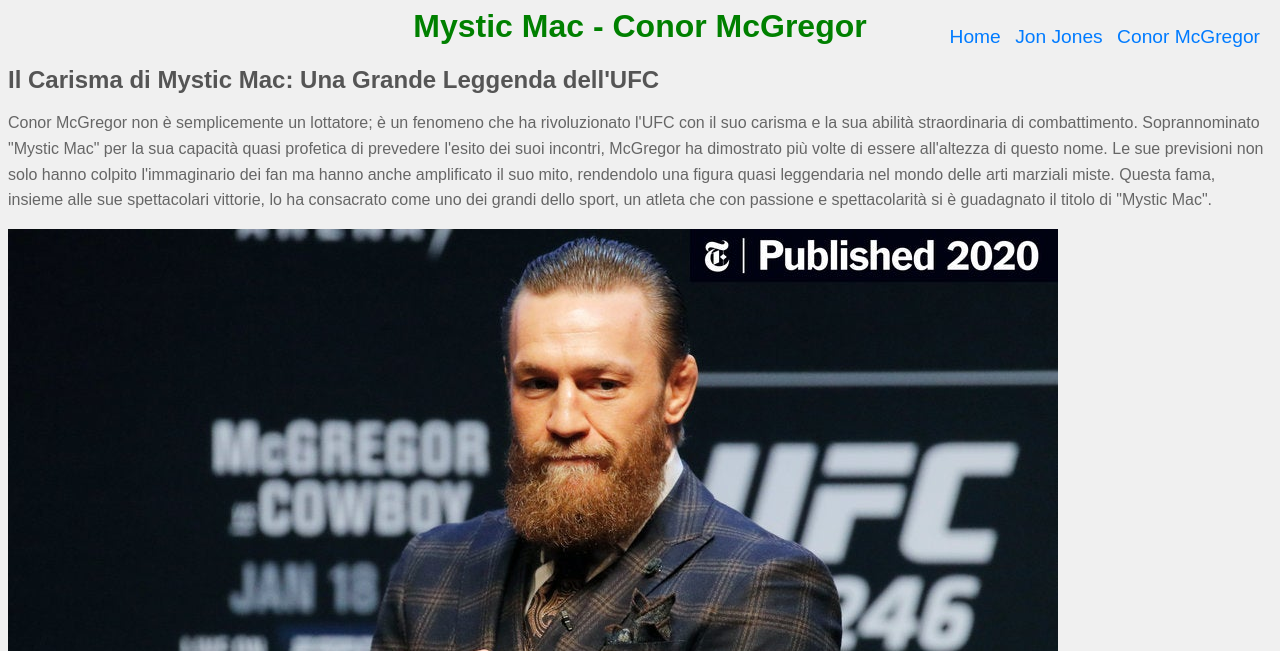
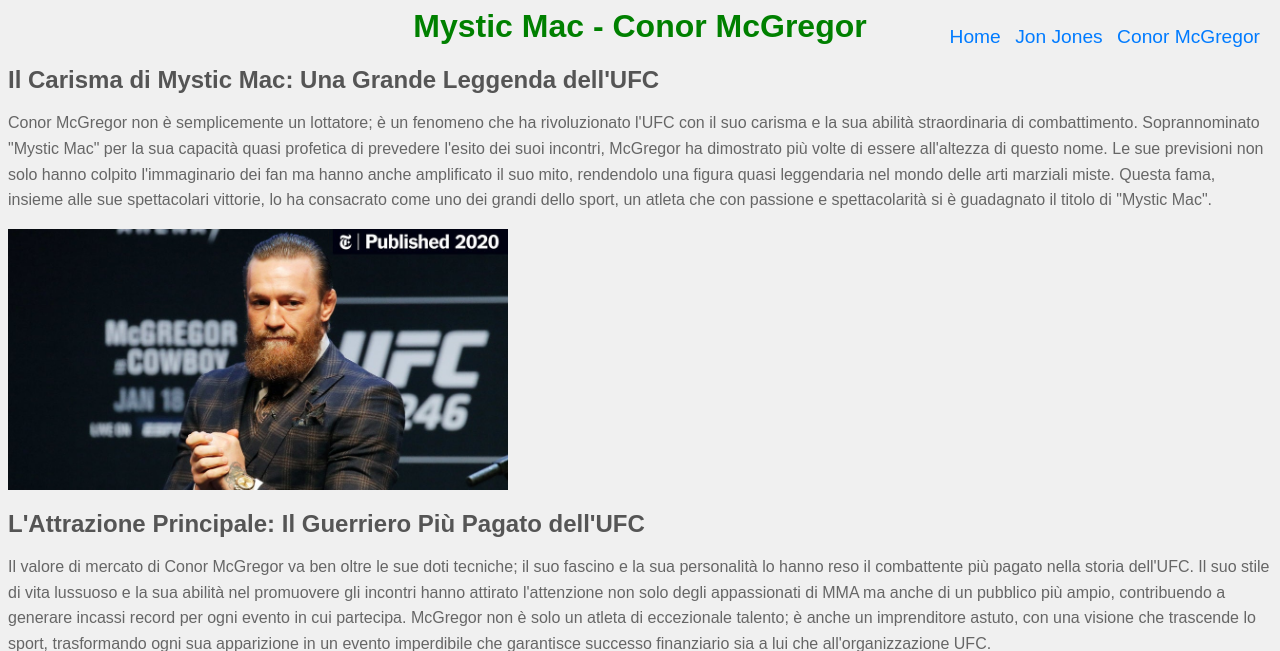
Before and after one commit to kpn14/sito-web, a plain HTML site: page conor_mcgregor.html in a window 1280 px wide. Shown: the top 651 px of the page. Drawn offline with Linux system fonts and the light colour scheme; a script that the page names is missing.

Commit message:
Update conor_mcgregor.html

```diff
--- a/conor_mcgregor.html
+++ b/conor_mcgregor.html
@@ -9,7 +9,7 @@
         <h1 style="color:green">Mystic Mac - Conor McGregor</h1>
        <h2>Il Carisma di Mystic Mac: Una Grande Leggenda dell'UFC</h2>
        <p>Conor McGregor non è semplicemente un lottatore; è un fenomeno che ha rivoluzionato l'UFC con il suo carisma e la sua abilità straordinaria di combattimento. Soprannominato "Mystic Mac" per la sua capacità quasi profetica di prevedere l'esito dei suoi incontri, McGregor ha dimostrato più volte di essere all'altezza di questo nome. Le sue previsioni non solo hanno colpito l'immaginario dei fan ma hanno anche amplificato il suo mito, rendendolo una figura quasi leggendaria nel mondo delle arti marziali miste. Questa fama, insieme alle sue spettacolari vittorie, lo ha consacrato come uno dei grandi dello sport, un atleta che con passione e spettacolarità si è guadagnato il titolo di "Mystic Mac".</p>
-      <img src="conor-mcgregor.jpg" alt="Conor McGregor">
+      <img src="conor-mcgregor.jpg" alt="Conor McGregor" style="width: 500px; height: auto;">
         <h2>L'Attrazione Principale: Il Guerriero Più Pagato dell'UFC</h2>
        <p>Il valore di mercato di Conor McGregor va ben oltre le sue doti tecniche; il suo fascino e la sua personalità lo hanno reso il combattente più pagato nella storia dell'UFC. Il suo stile di vita lussuoso e la sua abilità nel promuovere gli incontri hanno attirato l'attenzione non solo degli appassionati di MMA ma anche di un pubblico più ampio, contribuendo a generare incassi record per ogni evento in cui partecipa. McGregor non è solo un atleta di eccezionale talento; è anche un imprenditore astuto, con una visione che trascende lo sport, trasformando ogni sua apparizione in un evento imperdibile che garantisce successo finanziario sia a lui che all'organizzazione UFC.</p>
        <img src="https://assets.manutd.com/AssetPicker/images/0/0/11/244/783567/GettyImages-50116810011552988192929_medium.jpg" alt="Conor McGregor" style="width: 500px; height: auto;">
```
